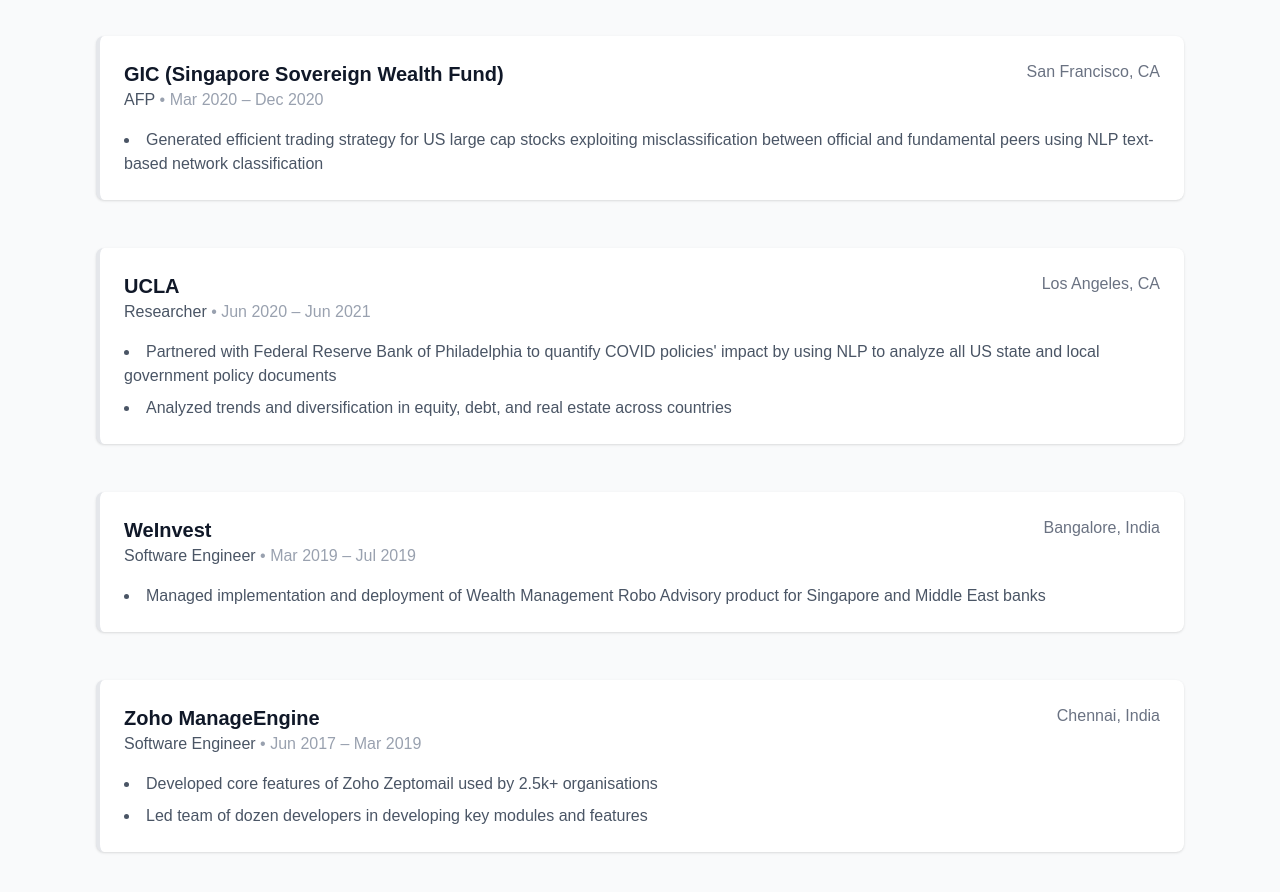
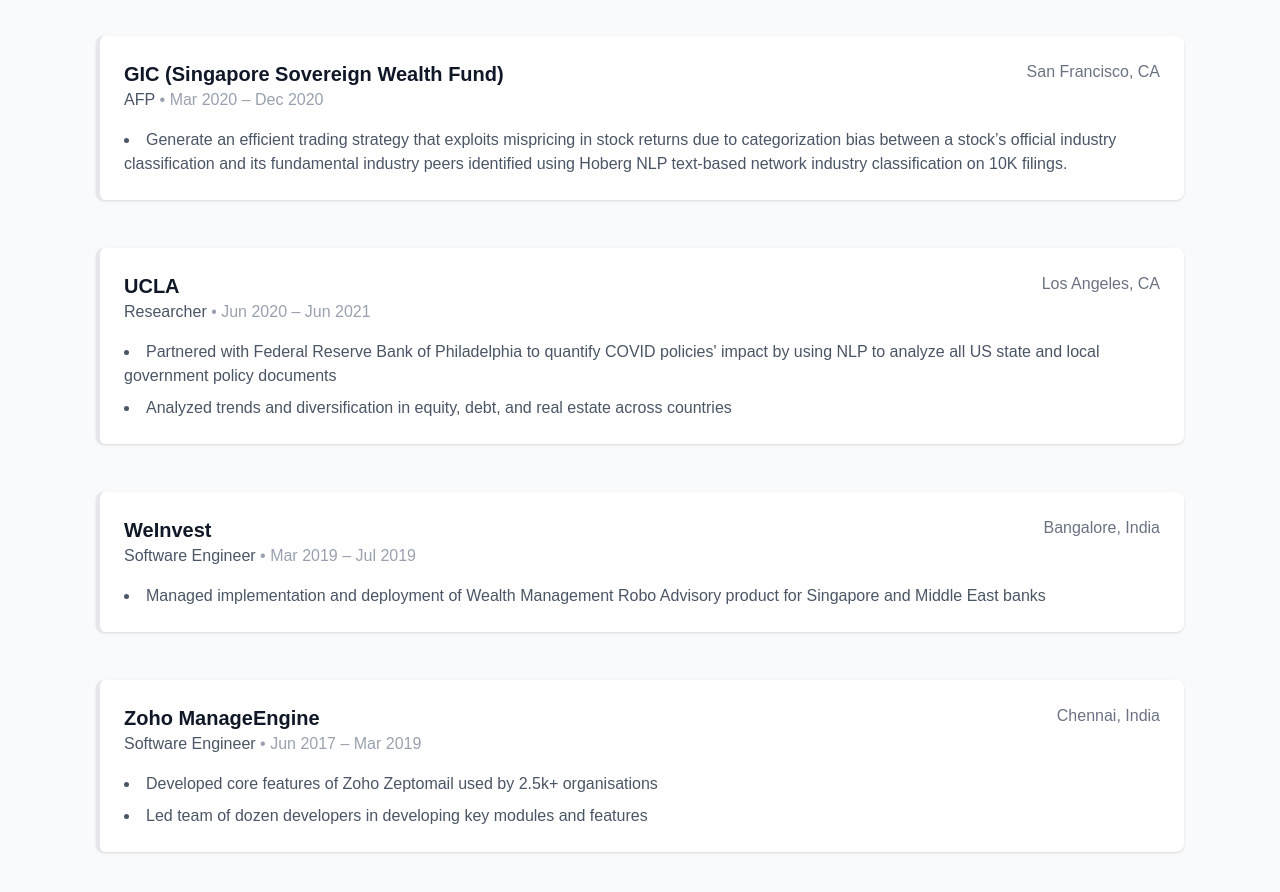
Before and after one commit to kartikagarwal777/portfolio-website, a Next.js app: page / in a window 1280 px wide. Shown: the part 1880-2772 px from the top of the page. Built offline with nearby package versions, Linux system fonts and the light colour scheme.

Commit message:
Updated About Me

```diff
--- a/src/components/Experience.tsx
+++ b/src/components/Experience.tsx
@@ -35,7 +35,7 @@
         }
       ],
       achievements: [
-        "Generated efficient trading strategy for US large cap stocks exploiting misclassification between official and fundamental peers using NLP text-based network classification"
+        "Generate an efficient trading strategy that exploits mispricing in stock returns due to categorization bias between a stock’s official industry classification and its fundamental industry peers identified using Hoberg NLP text-based network industry classification on 10K filings. "
       ]
     },
     {
```
